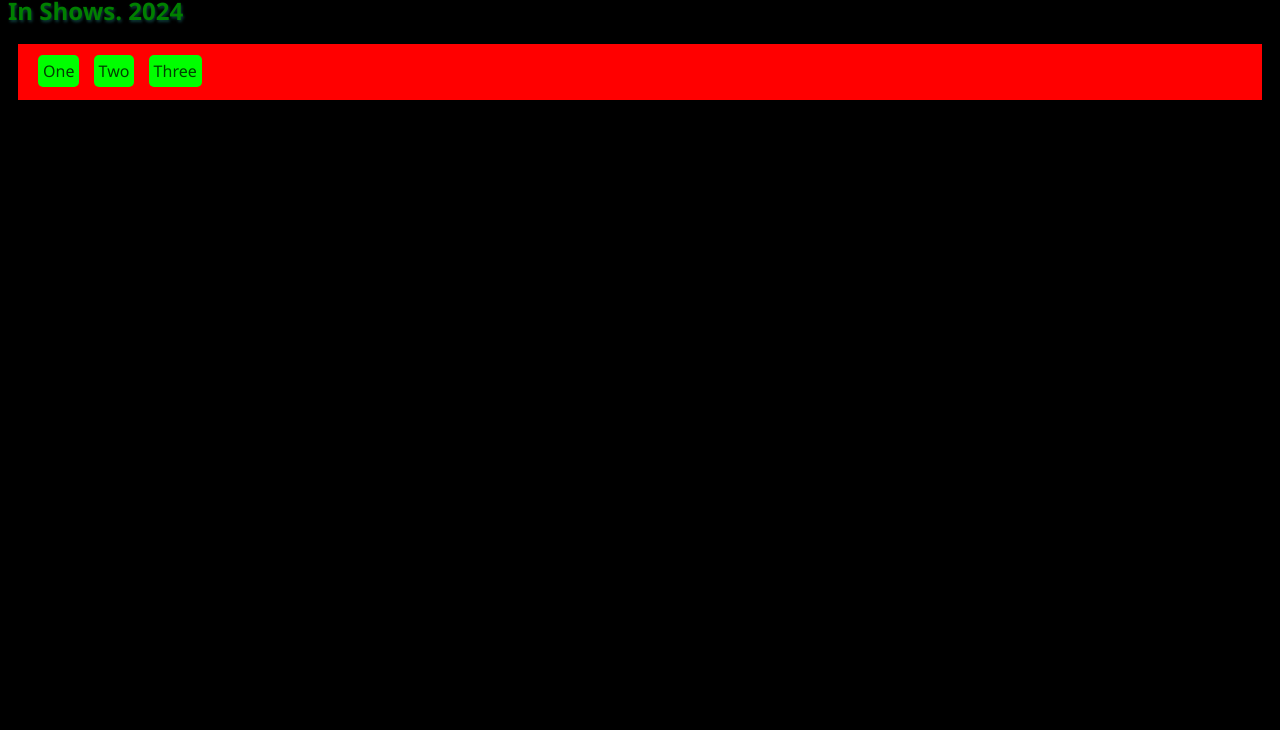
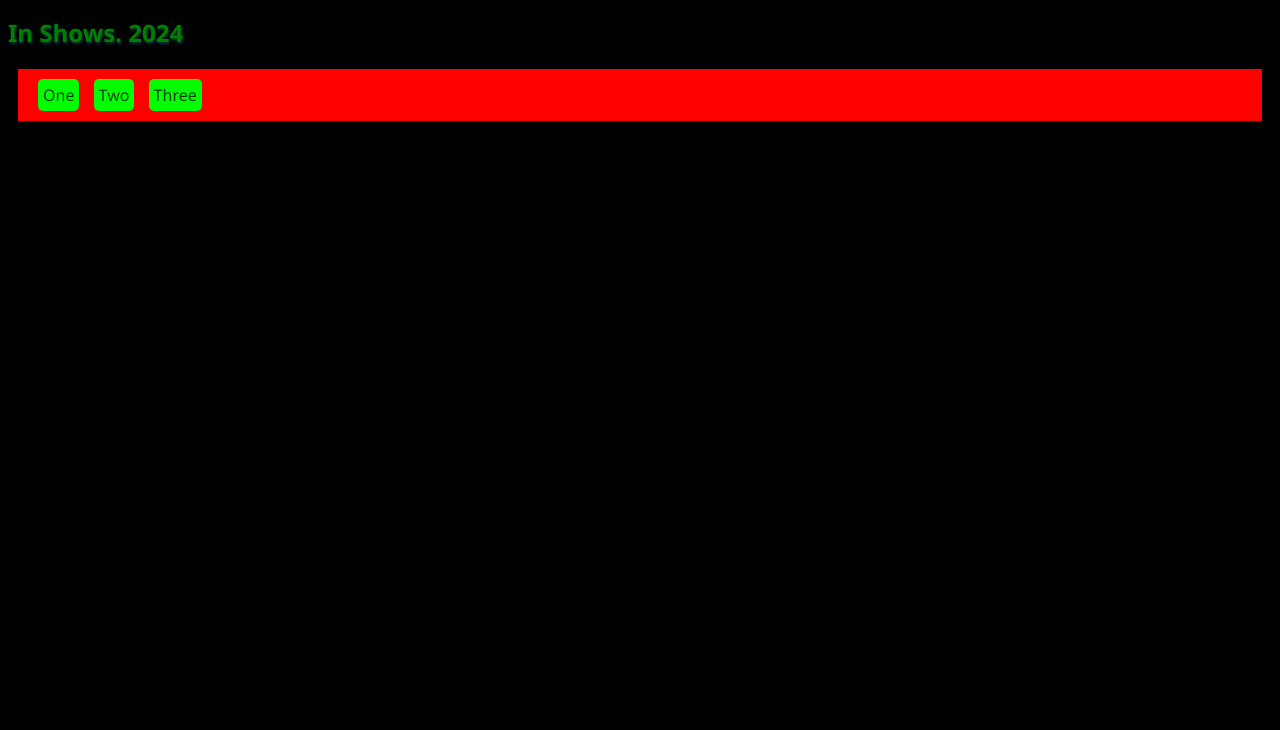
Before and after one commit to edskate/Programa--o--Show-Checklist-001, a plain HTML site: page index.html in a window 1280 px wide. Shown: the part 70-800 px from the top of the page. Drawn offline with Linux system fonts and the light colour scheme.

Commit message:
git commit -a -m "style.css

```diff
--- a/style.css
+++ b/style.css
@@ -3,7 +3,7 @@ body{
     color: white;
     font-family: 'Segoe UI', Tahoma, Geneva, Verdana, sans-serif;
     font-size: 16px;
-    line-height: 1.6em;
+
 }
 h1{
     text-align: center;
```
